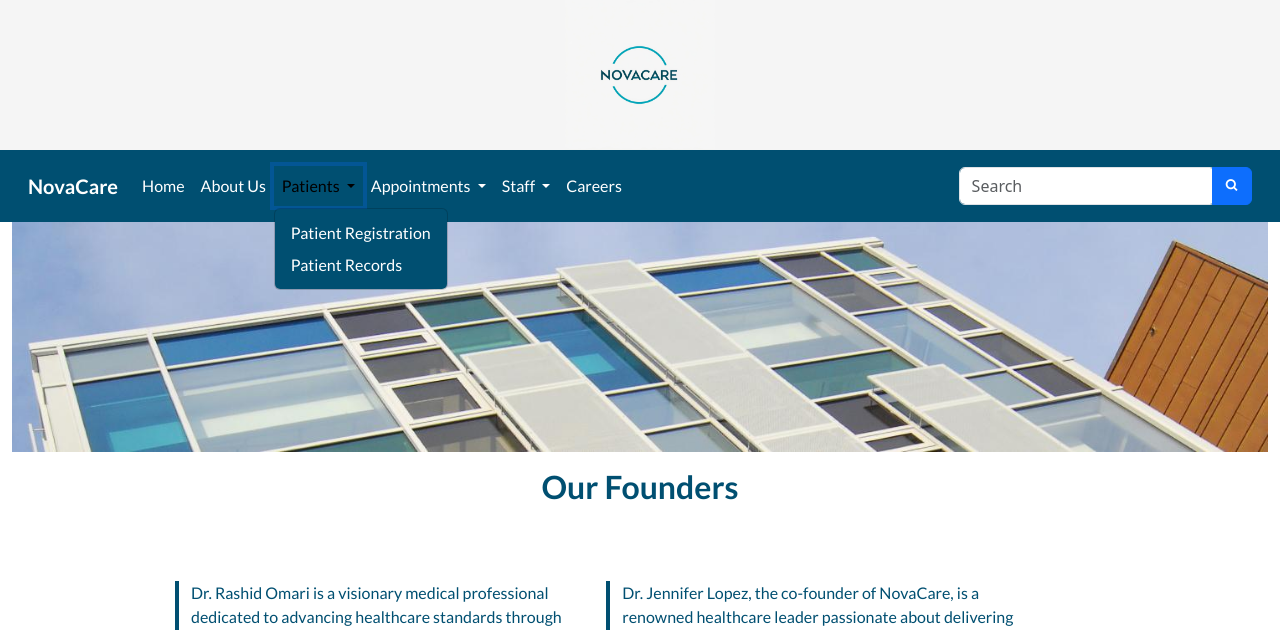
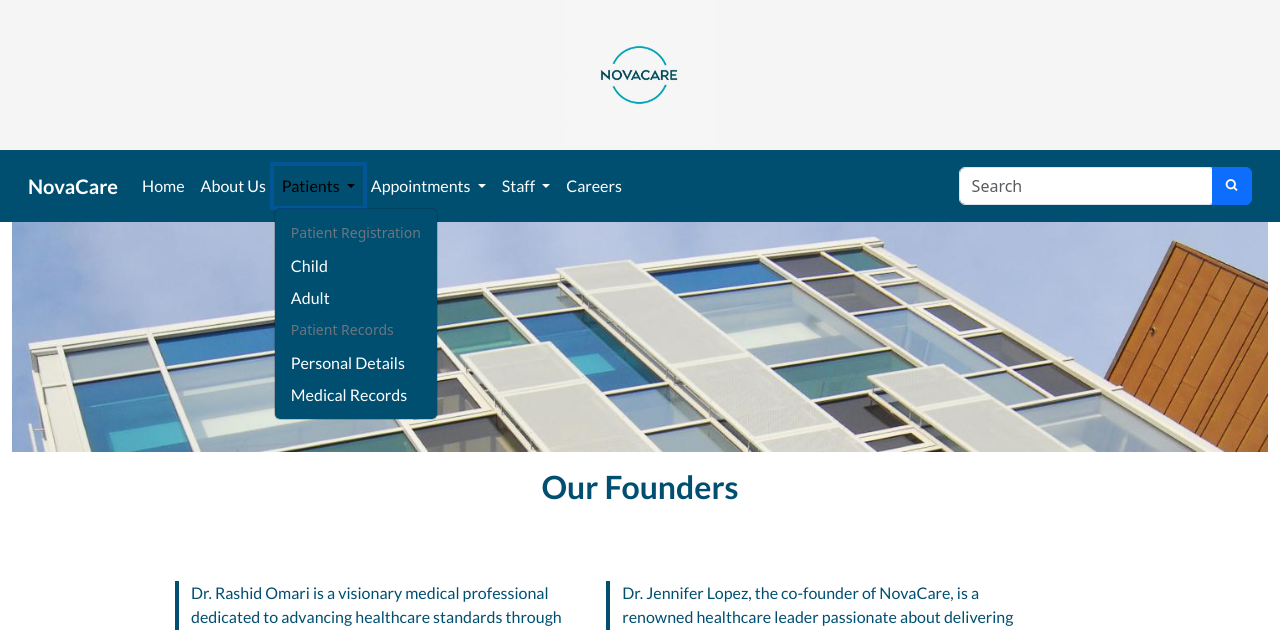
Before and after one commit to CodeOmari/NovaCare, a Django app: page /about/ in a window 1280 px wide, after a click on "Patients". Shown: the top 630 px of the page. Run offline with Django 5.2, Linux system fonts and the light colour scheme.

Commit message:
Updated master file

```diff
--- a/templates/master.html
+++ b/templates/master.html
@@ -47,8 +47,13 @@
                 Patients
               </a>
               <ul class="dropdown-menu">
-                <li><a class="dropdown-item" href="#">Patient Registration</a></li>
-                <li><a class="dropdown-item" href="#">Patient Records</a></li>
+                <li><h3 class="dropdown-header">Patient Registration</h3></li>
+                <li><a class="dropdown-item" href="{% url 'add_client' %}">Child</a></li>
+                <li><a class="dropdown-item" href="{% url 'add_adult_client' %}">Adult</a></li>
+
+                <li><h3 class="dropdown-header">Patient Records</h3></li>
+                <li><a class="dropdown-item" href="#">Personal Details</a></li>
+                <li><a class="dropdown-item" href="#">Medical Records</a></li>
               </ul>
             </li>
 
@@ -91,6 +96,15 @@
       </div>
     </nav>
 
+    <div class="container">
+        {% for message in messages %}
+            <div class="alert {{ message.tags }} alert-dismissible fade show mt-2" role="alert">
+                <p>{{ message }}</p>
+                <button type="button" class="btn-close" data-bs-dismiss="alert" aria-label="Close"></button>
+            </div>
+        {% endfor %}
+    </div>
+
     {% block content %}
     {% endblock %}
 </body>
```
